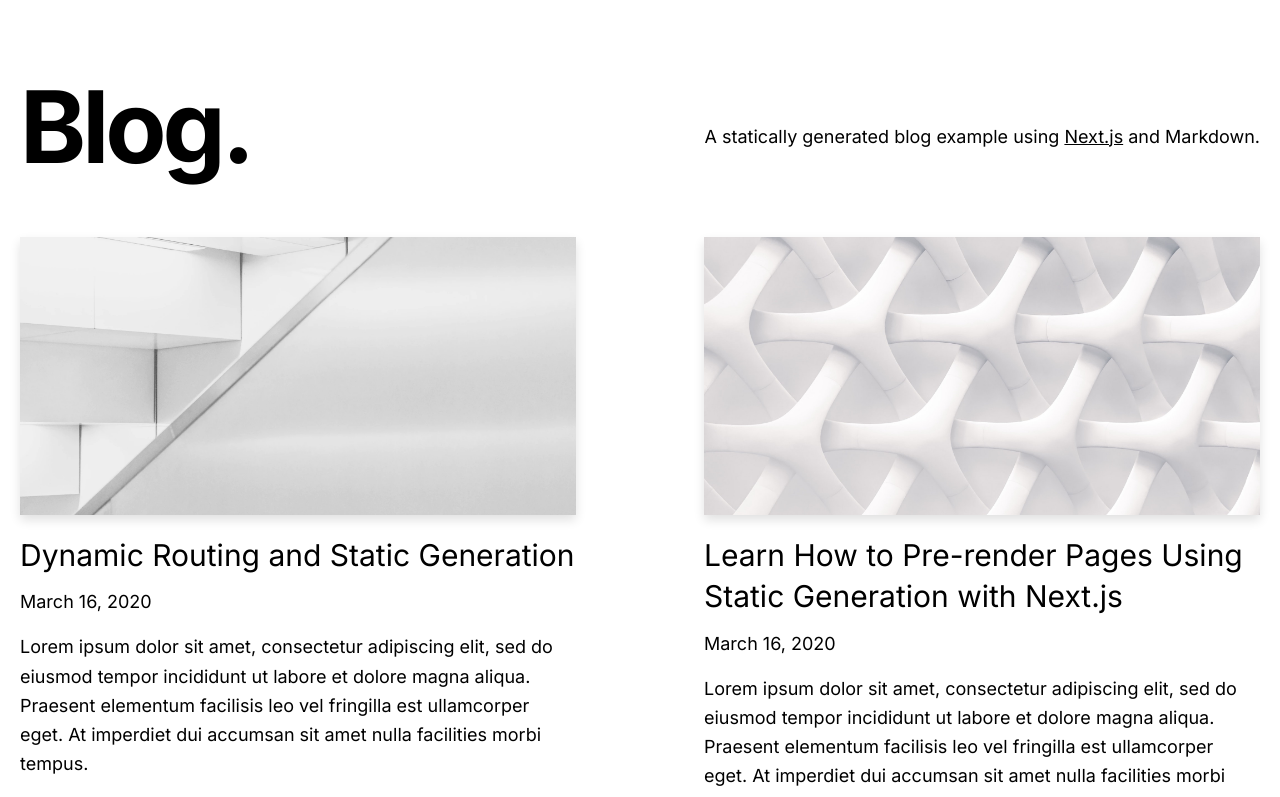
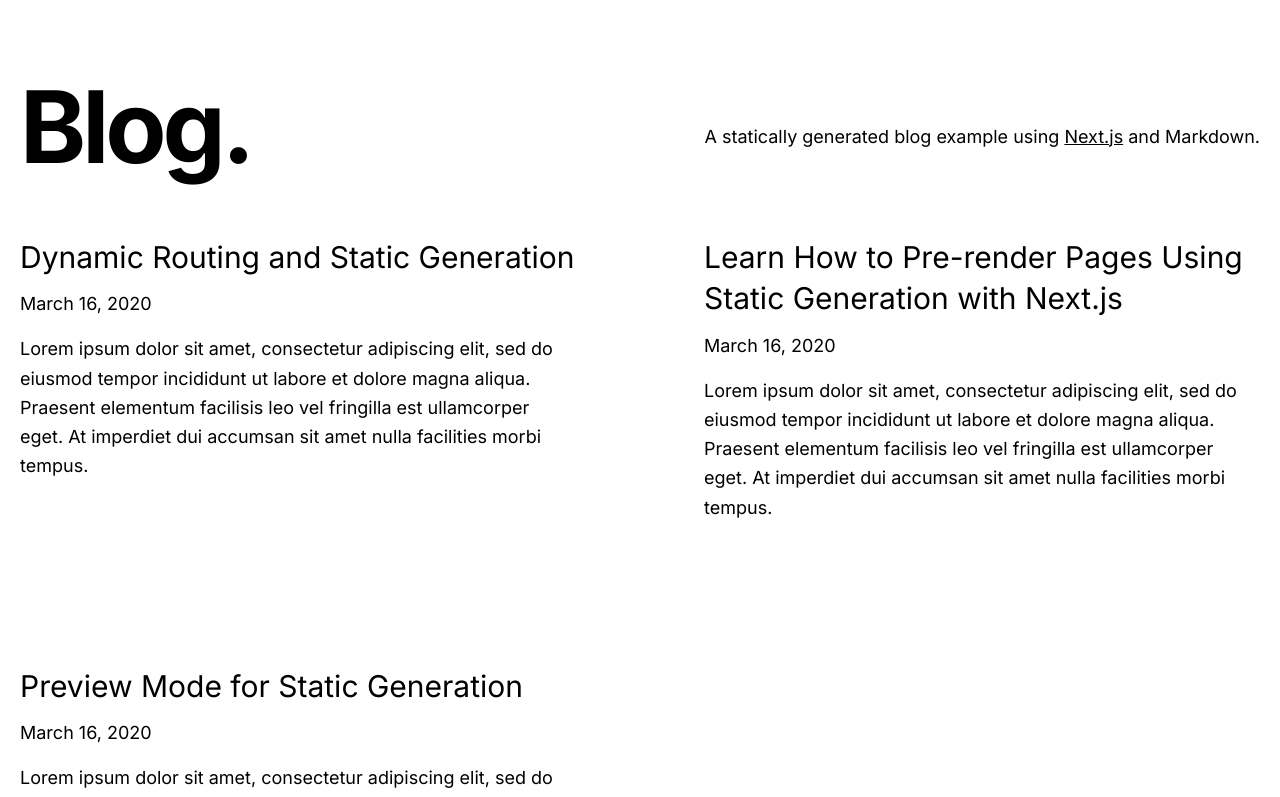
Before and after one commit to anantjain-xyz/anantjain.dev, a Next.js app: page / in a window 1280 px wide. Shown: the top 797 px of the page. Built offline with nearby package versions, Linux system fonts and the light colour scheme.

Commit message:
Remove CoverImage

```diff
--- a/src/app/_components/post-list.tsx
+++ b/src/app/_components/post-list.tsx
@@ -13,9 +13,7 @@ export function PostList({ posts }: Props) {
           <PostPreview
             key={post.slug}
             title={post.title}
-            coverImage={post.coverImage}
             date={post.date}
-            author={post.author}
             slug={post.slug}
             excerpt={post.excerpt}
           />
--- a/src/app/_components/post-preview.tsx
+++ b/src/app/_components/post-preview.tsx
@@ -5,26 +5,14 @@ import DateFormatter from "./date-formatter";
 
 type Props = {
   title: string;
-  coverImage: string;
   date: string;
   excerpt: string;
-  author: Author;
   slug: string;
 };
 
-export function PostPreview({
-  title,
-  coverImage,
-  date,
-  excerpt,
-  author,
-  slug,
-}: Props) {
+export function PostPreview({ title, date, excerpt, slug }: Props) {
   return (
     <div>
-      <div className="mb-5">
-        <CoverImage slug={slug} title={title} src={coverImage} />
-      </div>
       <h3 className="text-3xl mb-3 leading-snug">
         <Link
           as={`/posts/${slug}`}
```
